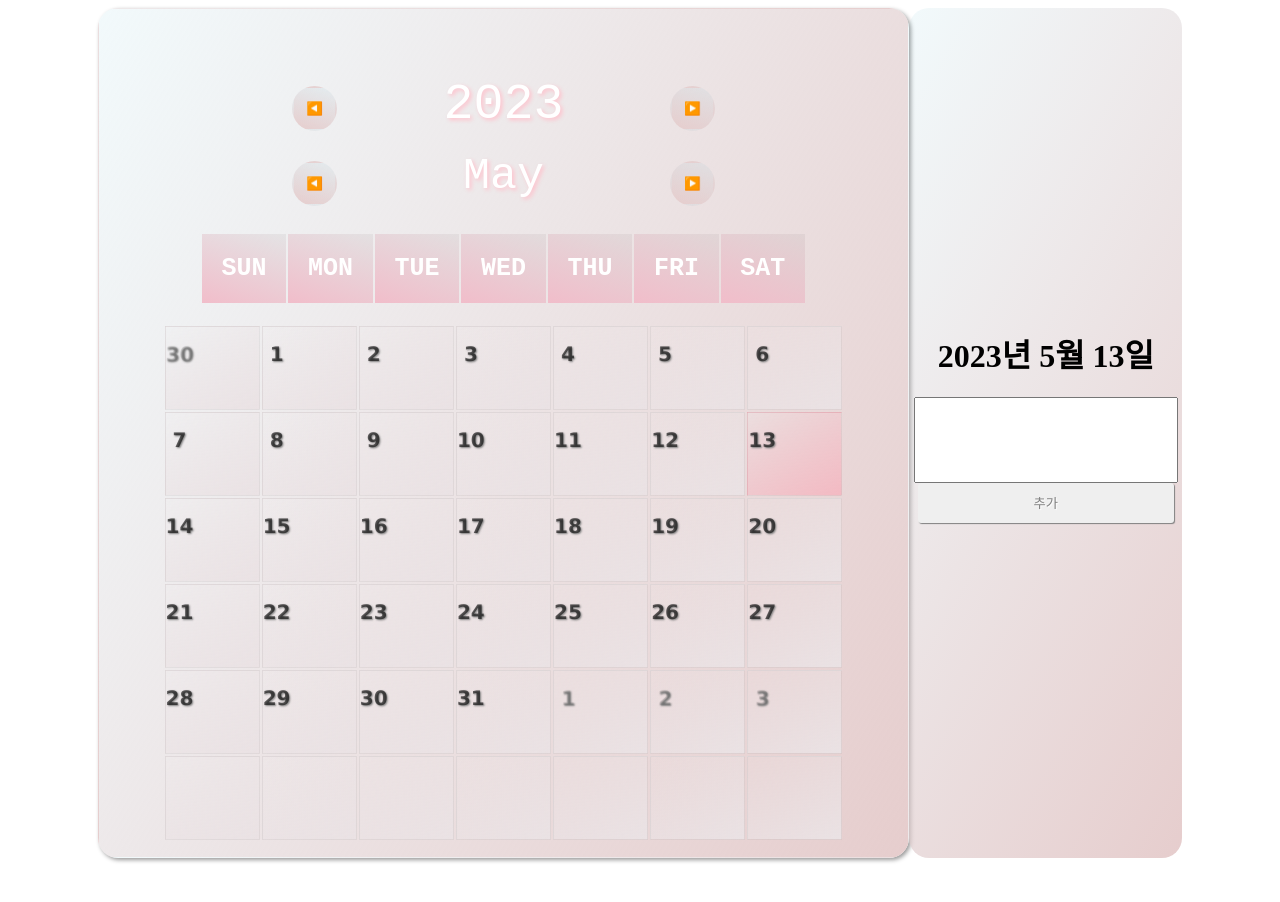
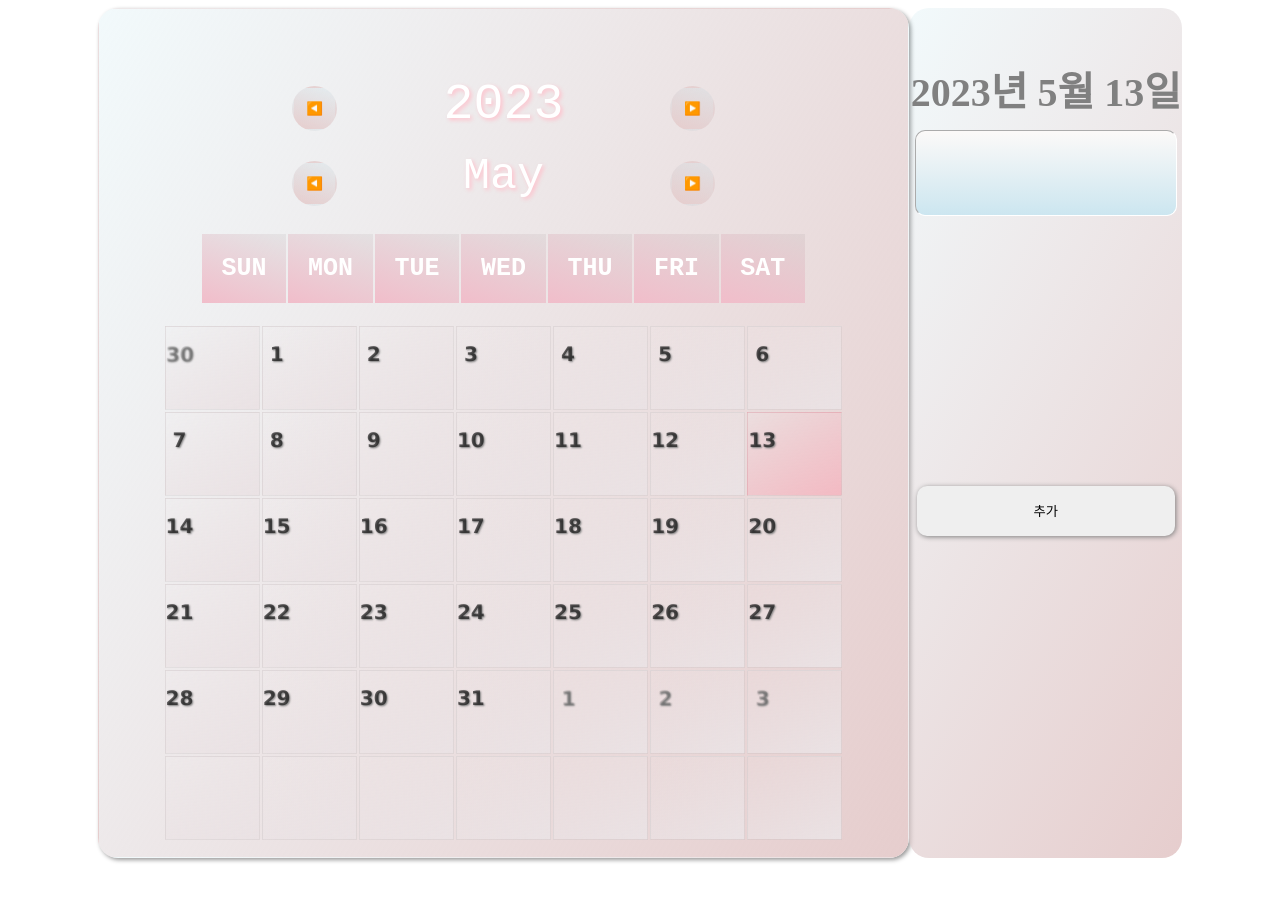
Before and after one commit to minsun0714/Diet_Diary_App, a React (Create React App) app: page / in a window 1280 px wide. Shown: the top 902 px of the page. Built offline with nearby package versions, Linux system fonts and the light colour scheme.

Commit message:
💄 memo input textarea로 변경

```diff
--- a/src/components/ToDos/ToDoCards.tsx
+++ b/src/components/ToDos/ToDoCards.tsx
@@ -5,6 +5,14 @@ import { useDispatch, useSelector } from "react-redux";
 import { RootState } from "../../store/rootStore";
 import { addToDo } from "../../store/toDosStore";
 import { CurrentDate } from "../../App";
+
+const TodaysDate = styled.h1`
+  color: gray;
+  font-size: 40px;
+  position: fixed;
+  top: 0;
+  margin-top: 60px;
+`;
 
 const CardsWrapper = styled.div`
   display: flex;
@@ -15,6 +23,7 @@ const CardsWrapper = styled.div`
   border-radius: 20px;
   width: 40vw;
   margin-right: 7vw;
+  padding-top: 160px; /* 이 부분 추가 */
 `;
 
 const Cards = styled.ul`
@@ -24,9 +33,21 @@ const Cards = styled.ul`
   align-items: center;
 `;
 
-const Input = styled.input`
+const TextArea = styled.textarea`
+  position: fixed;
+  top: 0;
+  margin-top: 130px;
+  background-image: linear-gradient(
+    180deg,
+    rgba(250, 246, 244, 0.627),
+    #cce6f0
+  );
+  border-radius: 10px;
+  border: 1px inset white;
+  resize: none;
   height: 80px;
   width: 20vw;
+  outline: none;
 `;
 
 const Card = styled.li`
@@ -37,12 +58,13 @@ const Card = styled.li`
     rgba(234, 217, 226, 0.201),
     #e9a1b3
   );
-  margin: 10px;
+  margin: 20px;
   margin-left: -30px;
   padding-top: 40px;
   height: 100px;
   width: 25vw;
   font-size: 20px;
+  color: rgba(0, 0, 0, 0.5);
   list-style: none;
   text-align: center;
 `;
@@ -50,18 +72,23 @@ const Card = styled.li`
 const Btn = styled.button`
   width: 12vw;
   border: none;
-  border-radius: 3px;
+  border-radius: 15px;
   margin: 3px;
   margin-top: 0px;
   height: 40px;
   color: gray;
   text-shadow: 1px 1px 1px white;
-  box-shadow: 1px 1px 5px pink;
+  box-shadow: 1px 1px 5px gray;
 `;
 
-const AddBtn = styled(Btn)`
-  width: 20vw;
-  box-shadow: 1px 1px 1px gray;
+const AddBtn = styled.button`
+  width: 20.2vw;
+  background-image: white;
+  border: none;
+  height: 50px;
+  margin-top: 27px;
+  box-shadow: 1px 1px 5px gray;
+  border-radius: 10px;
 `;
 
 type ToDo = {
@@ -84,7 +111,7 @@ function ToDoCards({ currentDate }: ICurrentDate) {
   const [memo, setMemo] = useState("");
   const toDosList = useSelector((state: RootState) => state.toDos);
 
-  const onChange = (event: React.ChangeEvent<HTMLInputElement>) => {
+  const onChange = (event: React.ChangeEvent<HTMLTextAreaElement>) => {
     setMemo(event.target.value);
   };
 
@@ -146,10 +173,10 @@ function ToDoCards({ currentDate }: ICurrentDate) {
 
   return (
     <CardsWrapper>
-      <h1>{`${currentDate.year}년 ${currentDate.month + 1}월 ${
+      <TodaysDate>{`${currentDate.year}년 ${currentDate.month + 1}월 ${
         currentDate.date
-      }일`}</h1>
-      <Input value={memo} onChange={onChange}></Input>
+      }일`}</TodaysDate>
+      <TextArea value={memo} onChange={onChange}></TextArea>
       <AddBtn onClick={handleAddMemo}>추가</AddBtn>
       <Cards>
         {currentList.map((toDo: ToDo) => (
```
